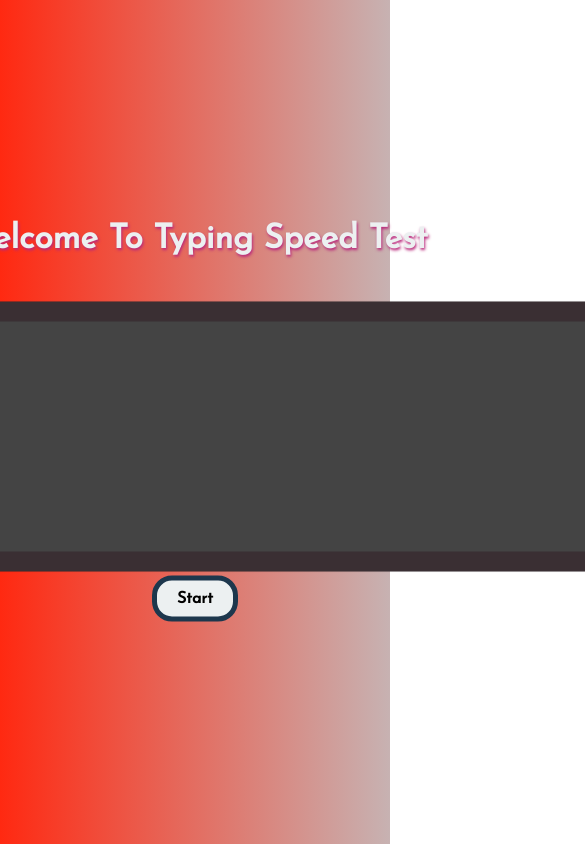
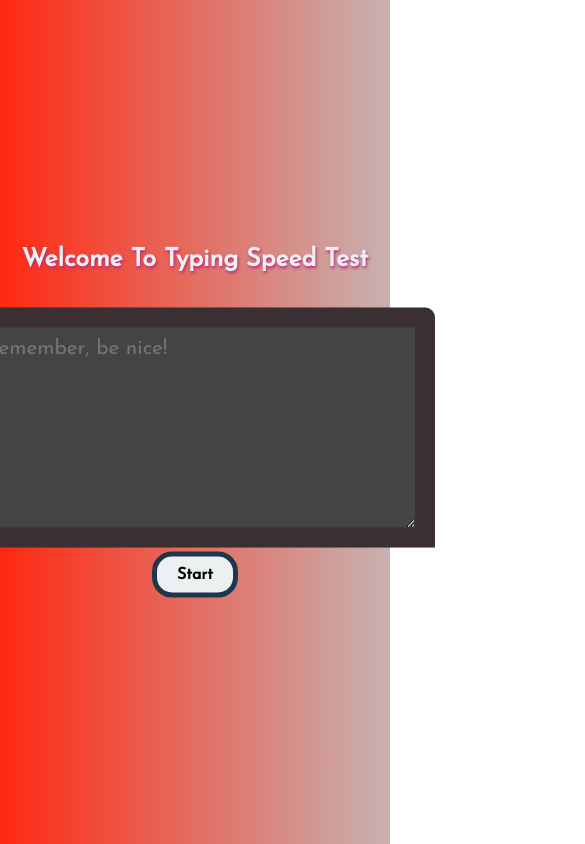
Before and after one commit to aivy45/typing-speed, a plain HTML site: page index.html in a window 390 px wide. Shown: the top 844 px of the page, 585 px wide, since content can reach past the window. Drawn offline with Linux system fonts and the light colour scheme; a web font is replaced by a local one.

Commit message:
adding readme and change designing

```diff
--- a/style.css
+++ b/style.css
@@ -55,3 +55,33 @@ textarea{
 .mainbtn:focus{
     color: grey;
 }
+
+
+@media (max-width:1120px) {
+    .centerDiv textarea{
+        width: 50rem;
+    }
+}
+
+@media (max-width:850px)
+{
+    #msg{
+        font-size: 20px;
+    }
+    .centerDiv h1{
+        font-size: 25px;
+        margin-bottom: 20px;
+    }
+    .centerDiv textarea{
+        width: 40rem;
+    }
+}
+
+@media (max-width:680px)
+{
+    .centerDiv textarea{
+        width: 30rem;
+        height: 15rem;
+    }
+
+}
```
Also changed, not shown: images/main.png (added), 1 other file.
